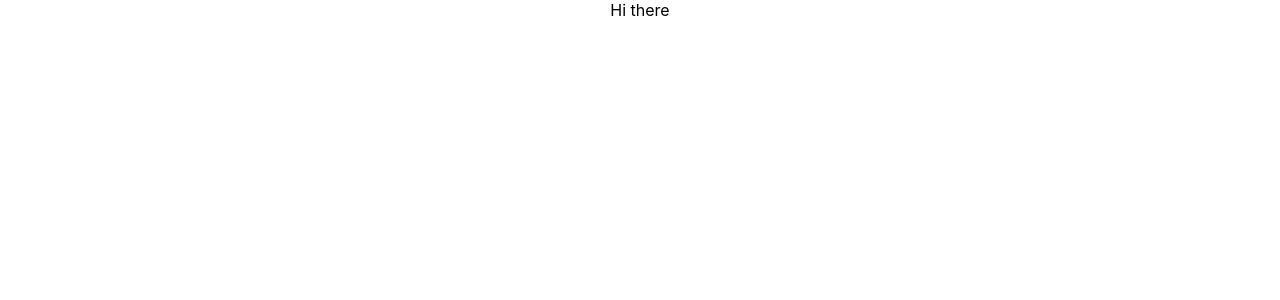
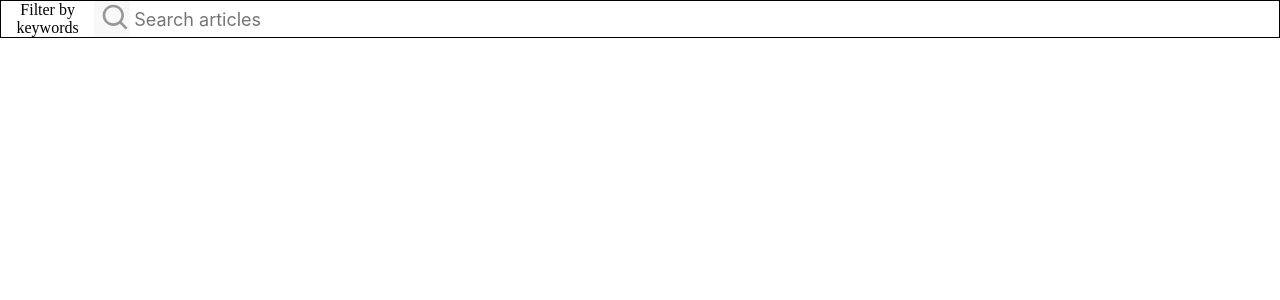
Before and after one commit to Aivazov/spa-frontend-test-task, a React (Create React App) app: page / in a window 1280 px wide. Shown: the top 300 px of the page. Built offline with nearby package versions, Linux system fonts and the light colour scheme.

Commit message:
adding form

```diff
--- a/package.json
+++ b/package.json
@@ -6,9 +6,14 @@
     "@testing-library/jest-dom": "^5.16.5",
     "@testing-library/react": "^13.4.0",
     "@testing-library/user-event": "^13.5.0",
+    "install": "^0.13.0",
+    "npm": "^9.2.0",
     "react": "^18.2.0",
     "react-dom": "^18.2.0",
+    "react-icons": "^4.7.1",
     "react-scripts": "5.0.1",
+    "react-toastify": "^9.1.1",
+    "sass": "^1.57.1",
     "web-vitals": "^2.1.4"
   },
   "scripts": {
--- a/src/App.js
+++ b/src/App.js
@@ -1,9 +1,10 @@
 import './App.css';
+import FilterForm from './components/FilterForm/FilterForm';
 
 function App() {
   return (
     <div className="App">
-      Hi there
+      <FilterForm />
     </div>
   );
 }
--- /dev/null
+++ b/src/components/FilterForm/FilterForm.js
@@ -0,0 +1,45 @@
+import React, { useState } from 'react';
+import { toast } from 'react-toastify';
+import { BiSearch } from 'react-icons/bi';
+import './FilterForm.scss'
+
+export default function FilterForm({ onSubmit }) {
+  const [searchRequest, setSearchRequest] = useState('');
+
+  const handleNameChange = (event) => {
+    setSearchRequest(event.currentTarget.value.toLowerCase());
+    // this.setState({ searchRequest: event.currentTarget.value.toLowerCase() });
+  };
+
+  const handleSubmit = (e) => {
+    e.preventDefault();
+
+    onSubmit(searchRequest);
+    if (searchRequest.trim() === '') {
+      return toast.error('Please enter an article name');
+    }
+    console.log(searchRequest);
+  };
+
+  return (
+    <header className="searchbar">
+      <form className="form" onSubmit={handleSubmit}>
+        <label>Filter by keywords</label>
+        <button type="submit" className="button">
+          <BiSearch size="32" className="react-icons-search" />
+          <span className="button-label">Search</span>
+        </button>
+
+        <input
+          className="input"
+          type="text"
+          autoComplete="off"
+          autoFocus
+          placeholder="Search articles"
+          value={searchRequest}
+          onChange={handleNameChange}
+        />
+      </form>
+    </header>
+  );
+}
--- /dev/null
+++ b/src/components/FilterForm/FilterForm.scss
@@ -0,0 +1,88 @@
+.searchbar {
+  // top: 0;
+  // left: 0;
+  // position: sticky;
+  // z-index: 1100;
+  // display: flex;
+  // justify-content: center;
+  // align-items: center;
+  // min-height: 64px;
+  // padding-right: 24px;
+  // padding-left: 24px;
+  // padding-top: 12px;
+  // padding-bottom: 12px;
+  // color: #fff;
+  // background-color: #3f51b5;
+  // box-shadow: 0px 2px 4px -1px rgba(0, 0, 0, 0.2),
+  //   0px 4px 5px 0px rgba(0, 0, 0, 0.14), 0px 1px 10px 0px rgba(0, 0, 0, 0.12);
+  display: flex;
+  flex-direction: column;
+  align-items: flex-start;
+  padding: 0px;
+  gap: 10px;
+  border: 1px solid black
+}
+
+.form {
+  display: flex;
+  align-items: center;
+  width: 100%;
+  max-width: 600px;
+  background-color: #fff;
+  border-radius: 3px;
+  overflow: hidden;
+}
+
+label {
+  font-family: Montserrat, serif;
+}
+
+.button {
+  display: inline-block;
+  width: 36px;
+  height: 36px;
+  border: 0;
+  /* background-image: url('https://image.flaticon.com/icons/svg/149/149852.svg'); */
+  /* background-size: 40%; */
+  background-repeat: no-repeat;
+  background-position: center;
+  opacity: 0.4;
+  transition: opacity 250ms cubic-bezier(0.4, 0, 0.2, 1);
+  cursor: pointer;
+  outline: none;
+}
+
+.button:hover {
+  opacity: 1;
+}
+
+.button-label {
+  position: absolute;
+  width: 1px;
+  height: 1px;
+  padding: 0;
+  overflow: hidden;
+  clip: rect(0, 0, 0, 0);
+  white-space: nowrap;
+  clip-path: inset(50%);
+  border: 0;
+}
+
+.input {
+  display: inline-block;
+  width: 100%;
+  font: inherit;
+  font-size: 20px;
+  border: none;
+  outline: none;
+  padding-left: 4px;
+  padding-right: 4px;
+}
+
+.input::placeholder {
+  font: inherit;
+  font-size: 18px;
+}
+
+.react-icons-search {
+}
```
Also changed, not shown: 1 other file (tests, documents, lock files or other folders).
